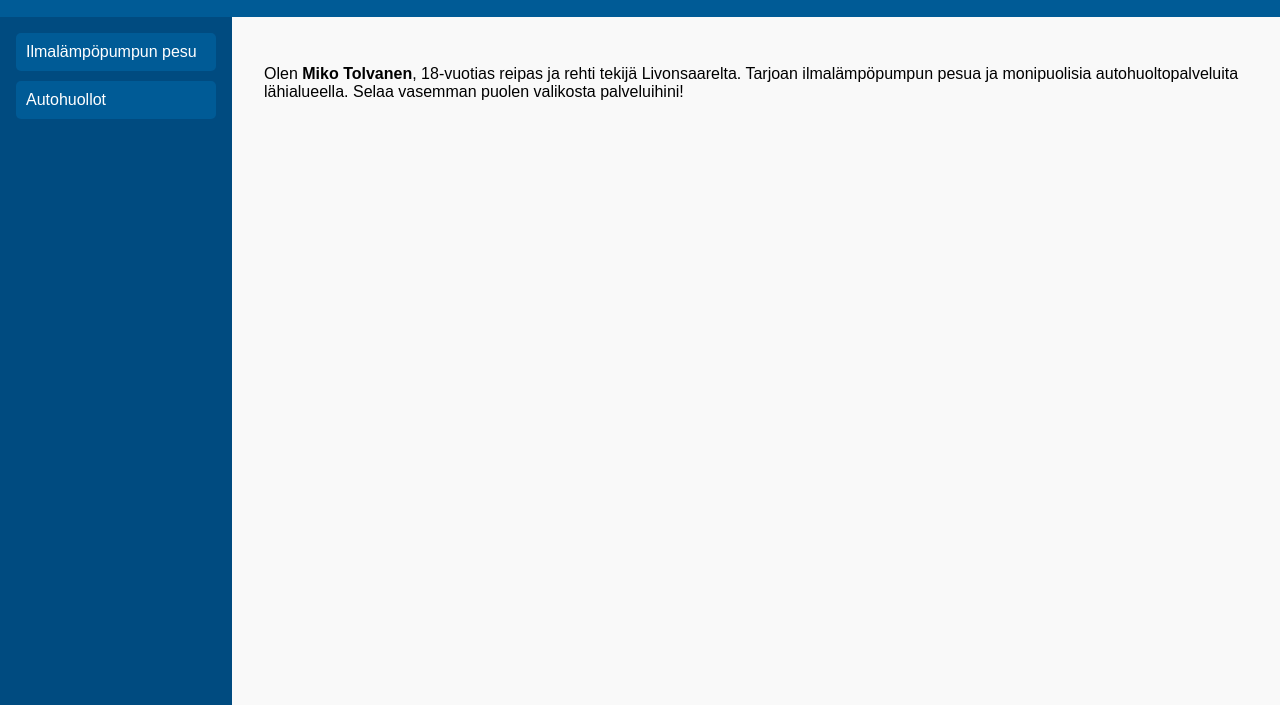
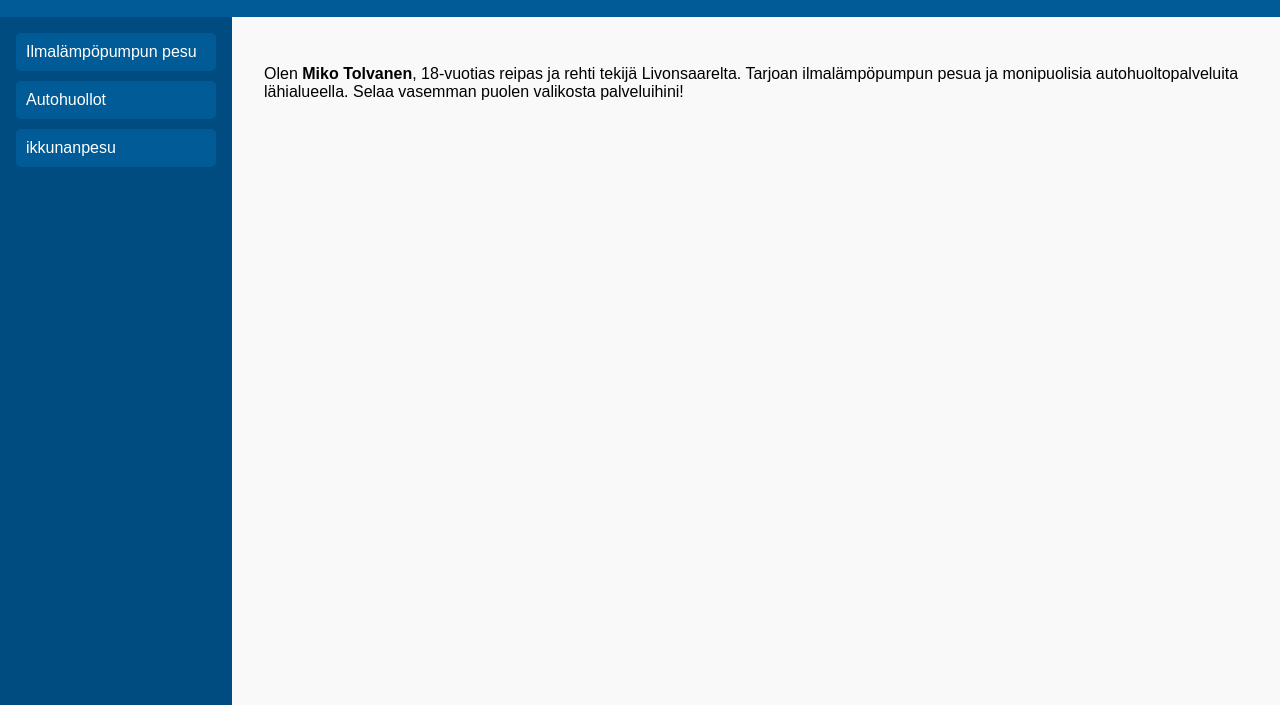
Before and after one commit to miko07t/huolto, a plain HTML site: page index.html in a window 1280 px wide. Shown: the part 95-800 px from the top of the page. Drawn offline with Linux system fonts and the light colour scheme.

Commit message:
Update index.html

```diff
--- a/index.html
+++ b/index.html
@@ -41,6 +41,7 @@
     <div class="sidebar">
         <a href="ilmalampopumppu.html">Ilmalämpöpumpun pesu</a>
         <a href="autohuollot.html">Autohuollot</a>
+         <a href="ikkunanpesu.html">ikkunanpesu</a>
     </div>
     <div class="content">
         <p>Olen <strong>Miko Tolvanen</strong>, 18-vuotias reipas ja rehti tekijä Livonsaarelta. Tarjoan ilmalämpöpumpun pesua ja monipuolisia autohuoltopalveluita lähialueella. Selaa vasemman puolen valikosta palveluihini!</p>
```
